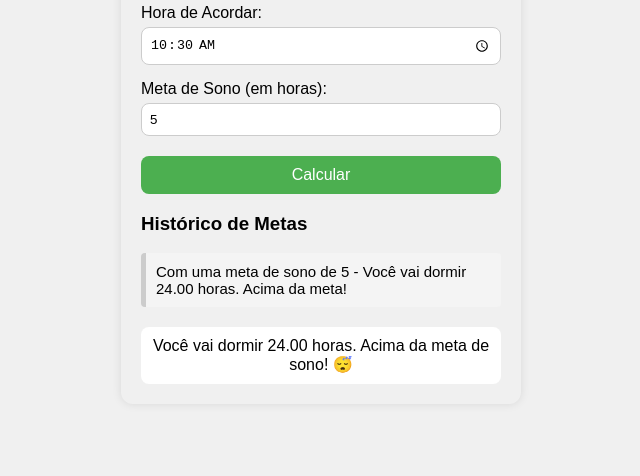
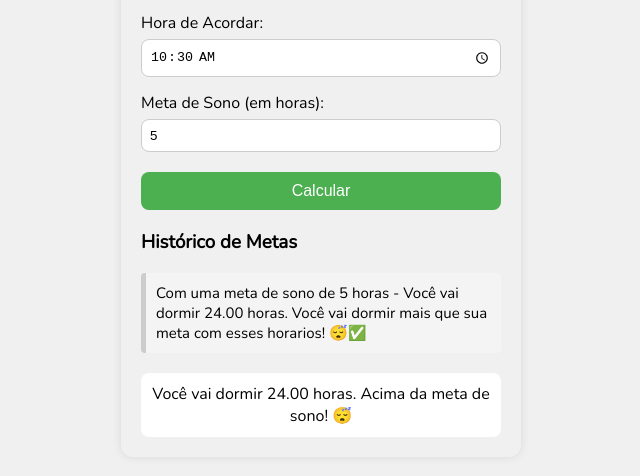
Before and after one commit to MazzegaDev/Bom-Sono, a plain HTML site: page index.html in a window 1280 px wide. Both pictures are taken after typing "10:30", "10:30", "5" into the empty fields and a click on the button "Calcular". Shown: the part 200-676 px from the top of the page, without its empty margins (319-959 px from the left). Drawn offline with nearby package versions, Linux system fonts and the light colour scheme.

Commit message:
Pequenas mudancas

```diff
--- a/index.html
+++ b/index.html
@@ -4,6 +4,7 @@
   <meta charset="UTF-8">
   <title>Calculadora de Sono</title>
   <link rel="stylesheet" href="style.css">
+  <link href="https://fonts.googleapis.com/css2?family=Nunito&display=swap" rel="stylesheet">
 </head>
 <body>
 
--- a/index.js
+++ b/index.js
@@ -35,13 +35,13 @@
         let msg = '';
 
         if(sleepTime < sleepGoal){
-            msg = `Com uma meta de sono de ${sleepGoal} - Você vai dormir ${sleepTime} horas. Abaixo da meta!`;
+            msg = `Com uma meta de sono de ${sleepGoal} Horas - Você vai dormir ${sleepTime} horas. Essa não e uma meta ideal! ❌`;
         }
         else if(sleepTime === sleepGoal){
-            msg = `Com uma meta de sono de ${sleepGoal} - Você vai dormir ${sleepTime} horas. Meta atingida!`;
+            msg = `Com uma meta de sono de ${sleepGoal} horas - Você vai dormir ${sleepTime} horas. Esses horarios atigem perfeitamente sua meta! ✅`;
         }
         else{
-            msg = `Com uma meta de sono de ${sleepGoal} - Você vai dormir ${sleepTime} horas. Acima da meta!`;
+            msg = `Com uma meta de sono de ${sleepGoal} horas - Você vai dormir ${sleepTime} horas. Você vai dormir mais que sua meta com esses horarios! 😴✅`;
         }
         li.textContent = msg;
         list.appendChild(li);
--- a/style.css
+++ b/style.css
@@ -1,5 +1,9 @@
+html{
+  font-family: 'Nunito', sans-serif;
+
+}
+
 body {
-  font-family: Arial, sans-serif;
   max-width: 400px;
   margin: 40px auto;
   padding: 20px;
```
